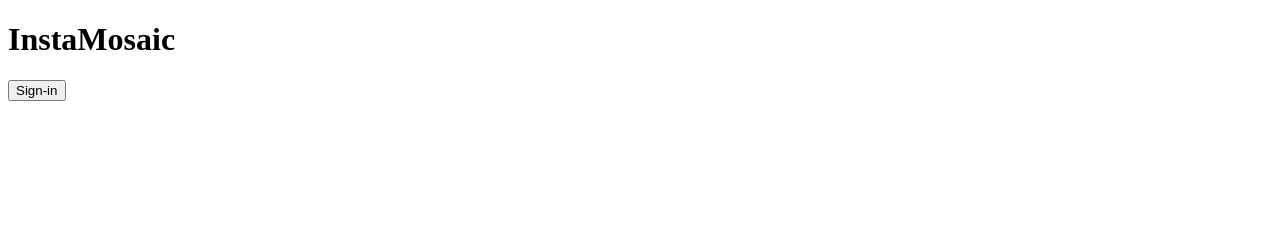
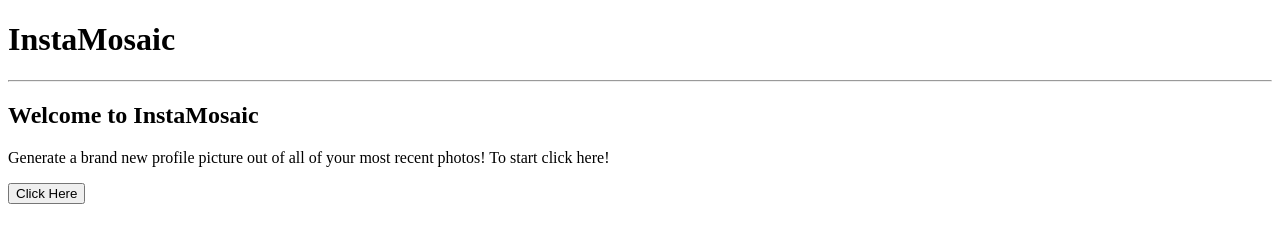
Before and after one commit to lfox91/InstaMosaic, a website: page client/index.html in a window 1280 px wide. Drawn offline with Linux system fonts and the light colour scheme.

Commit message:
Finished

```diff
--- a/client/index.html
+++ b/client/index.html
@@ -2,11 +2,22 @@
 <html>
 <head>
 	<title>InstaMosaic</title>
+	<link rel="stylesheet" href="style.css">
 </head>
 <body>
-	<h1>InstaMosaic</h1>
-
-	<a href="https://api.instagram.com/oauth/authorize/?client_id=202fa7d8bf19439c9e88017884f45a2a&redirect_uri=http://localhost:3000/&response_type=code"><button>Sign-in</button></a>
+	<div class="container-fluid">
+		<div class="container">
+			<div class="row title">
+				<h1 >InstaMosaic</h1>
+			</div>
+		</div>
+			<hr>
+			<h2>Welcome to InstaMosaic</h2>
+			<p> Generate a brand new profile picture out of all of your most recent photos! To start click here!</p>
+			<a href="https://api.instagram.com/oauth/authorize/?client_id=202fa7d8bf19439c9e88017884f45a2a&redirect_uri=http://localhost:3000/&response_type=code">
+				<button class="btn">Click Here</button>
+			</a>
+	</div>
 
 </body>
 </html>
```
